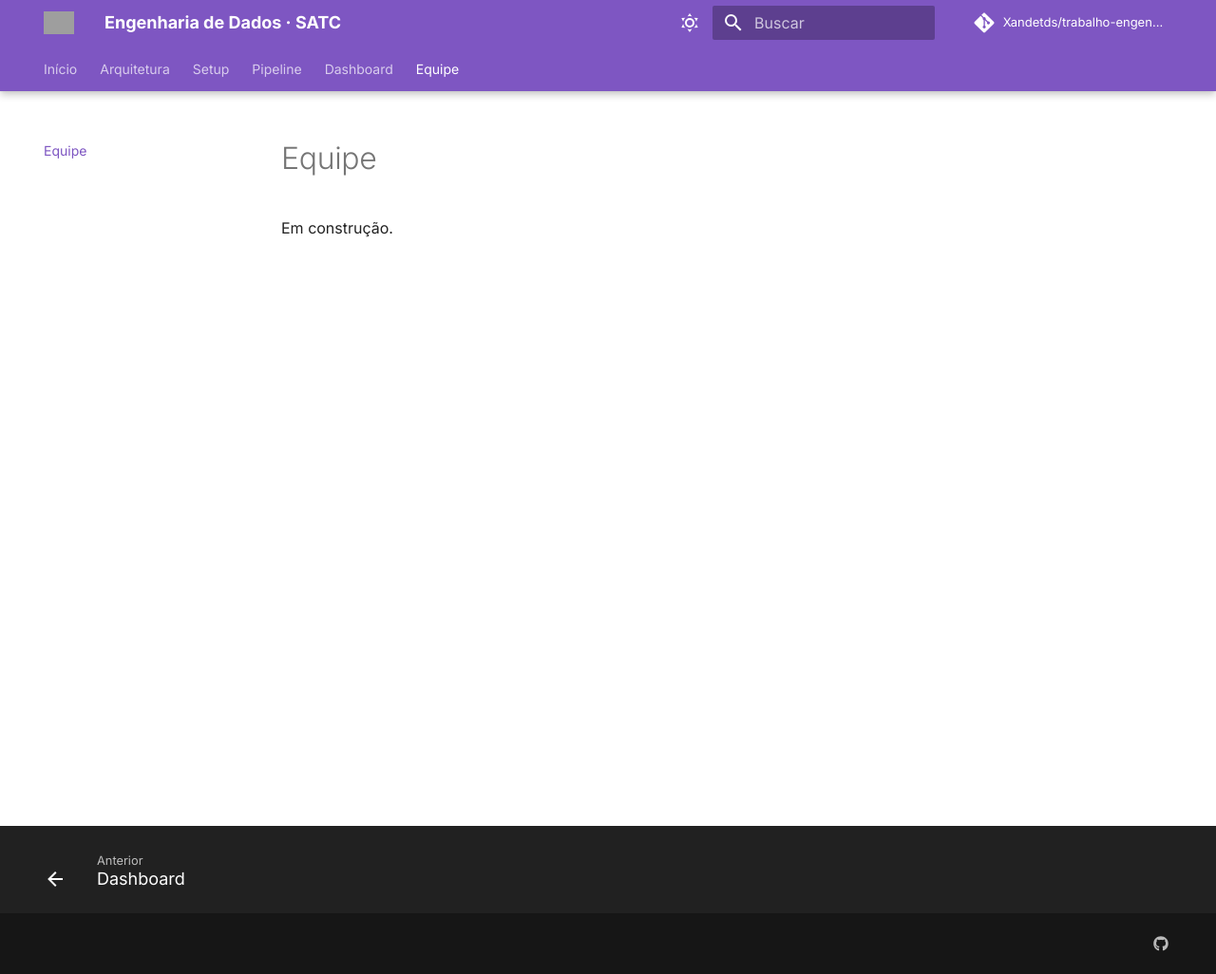
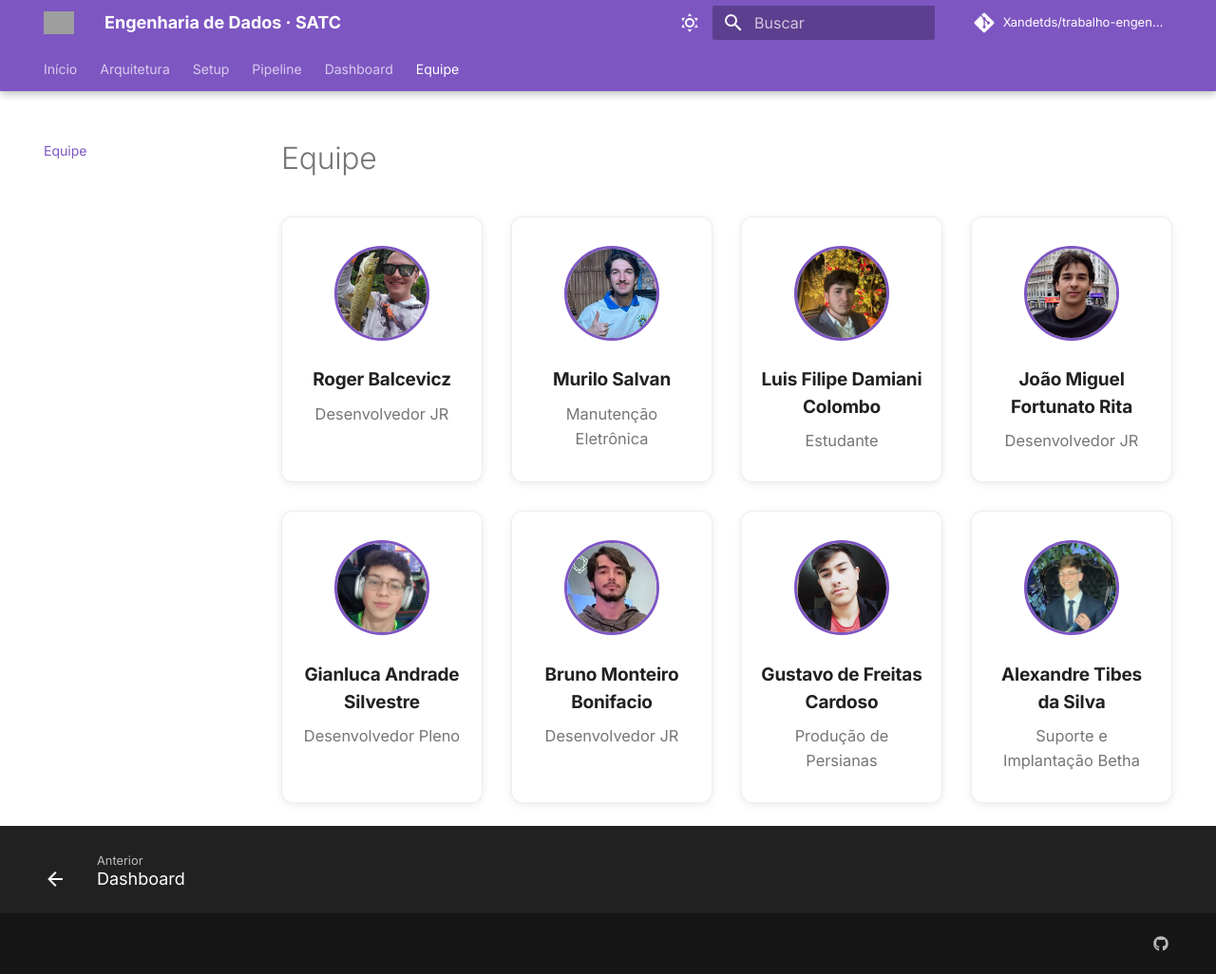
Before and after one commit to Xandetds/trabalho-engenharia-de-dados, an MkDocs documentation site: the page built from docs/team.md, in a window 1280 px wide and 1026 px high. Shown: the whole window at 95% size. Built offline with MkDocs 1.6.1 and Material for MkDocs 9.7.7, drawn with Linux system fonts in a browser that asks for light colours; comment, search, counter and statistics services are not loaded; grey boxes are pictures that could not be loaded.

Commit message:
docs: preencher pagina da equipe com cards de foto nome e ocupacao ref #24

```diff
--- a/docs/team.md
+++ b/docs/team.md
@@ -1,3 +1,98 @@
 # Equipe
 
-Em construção.
+<style>
+.team-grid {
+  display: grid;
+  grid-template-columns: repeat(auto-fill, minmax(200px, 1fr));
+  gap: 1.5rem;
+  margin-top: 2rem;
+}
+
+.team-card {
+  background: var(--md-default-bg-color);
+  border: 1px solid var(--md-default-fg-color--lightest);
+  border-radius: 12px;
+  padding: 1.5rem 1rem;
+  text-align: center;
+  box-shadow: 0 2px 8px rgba(0,0,0,.08);
+  transition: box-shadow .2s, transform .2s;
+}
+
+.team-card:hover {
+  box-shadow: 0 6px 20px rgba(0,0,0,.15);
+  transform: translateY(-3px);
+}
+
+.team-card img {
+  width: 100px;
+  height: 100px;
+  border-radius: 50%;
+  object-fit: cover;
+  margin-bottom: 1rem;
+  border: 3px solid var(--md-primary-fg-color);
+}
+
+.team-card h3 {
+  margin: 0 0 .4rem;
+  font-size: .95rem;
+  font-weight: 700;
+}
+
+.team-card p {
+  margin: 0;
+  font-size: .82rem;
+  color: var(--md-default-fg-color--light);
+}
+</style>
+
+<div class="team-grid">
+
+  <div class="team-card">
+    <img src="../../assets/team/roger.jpeg" alt="Roger Balcevicz">
+    <h3>Roger Balcevicz</h3>
+    <p>Desenvolvedor JR</p>
+  </div>
+
+  <div class="team-card">
+    <img src="../../assets/team/murilo.jpeg" alt="Murilo Salvan">
+    <h3>Murilo Salvan</h3>
+    <p>Manutenção Eletrônica</p>
+  </div>
+
+  <div class="team-card">
+    <img src="../../assets/team/luis.jpeg" alt="Luis Filipe Damiani Colombo">
+    <h3>Luis Filipe Damiani Colombo</h3>
+    <p>Estudante</p>
+  </div>
+
+  <div class="team-card">
+    <img src="../../assets/team/joao.jpeg" alt="João Miguel Fortunato Rita">
+    <h3>João Miguel Fortunato Rita</h3>
+    <p>Desenvolvedor JR</p>
+  </div>
+
+  <div class="team-card">
+    <img src="../assets/team/gianluca.jpeg" alt="Gianluca Andrade Silvestre">
+    <h3>Gianluca Andrade Silvestre</h3>
+    <p>Desenvolvedor Pleno</p>
+  </div>
+
+  <div class="team-card">
+    <img src="../assets/team/bruno.jpeg" alt="Bruno Monteiro Bonifacio">
+    <h3>Bruno Monteiro Bonifacio</h3>
+    <p>Desenvolvedor JR</p>
+  </div>
+
+  <div class="team-card">
+    <img src="../assets/team/gustavo.jpeg" alt="Gustavo de Freitas Cardoso">
+    <h3>Gustavo de Freitas Cardoso</h3>
+    <p>Produção de Persianas</p>
+  </div>
+
+  <div class="team-card">
+    <img src="../assets/team/alexandre.jpeg" alt="Alexandre Tibes da Silva">
+    <h3>Alexandre Tibes da Silva</h3>
+    <p>Suporte e Implantação Betha</p>
+  </div>
+
+</div>
```
Also changed, not shown: docs/assets/team/alexandre.jpeg (added), docs/assets/team/bruno.jpeg (added), docs/assets/team/gianluca.jpeg (added), docs/assets/team/gustavo.jpeg (added), docs/assets/team/joao.jpeg (added), docs/assets/team/luis.jpeg (added), docs/assets/team/murilo.jpeg (added), docs/assets/team/roger.jpeg (added).
